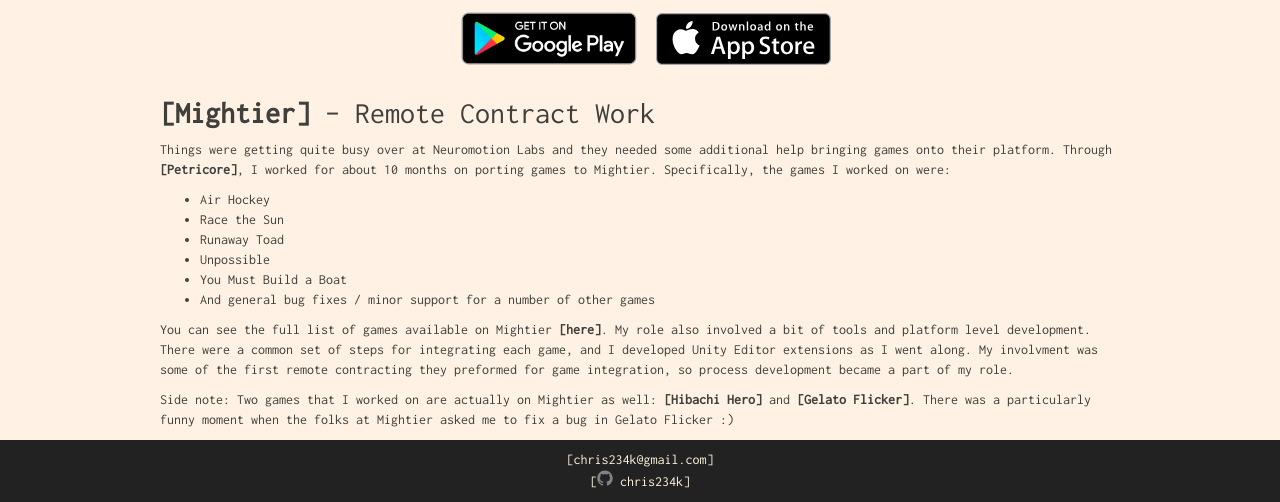
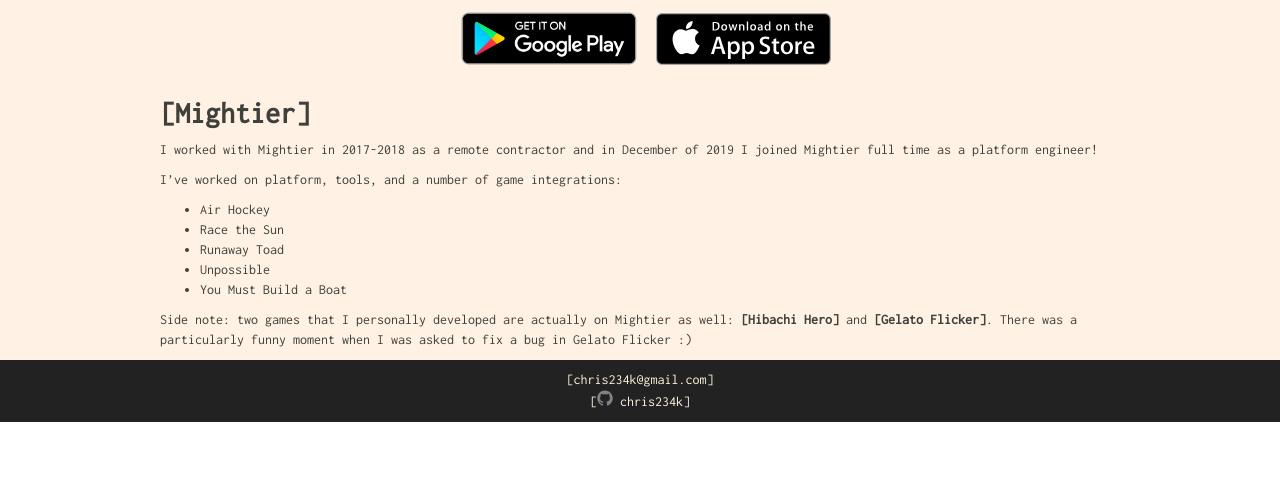
Before and after one commit to Chris234k/chris234k.github.io, a Jekyll site: the page built from _games/mightier.md, in a window 1280 px wide. Shown: the part 822-1324 px from the top of the page. Built offline with Jekyll 4.4.1, drawn with Linux system fonts in a browser that asks for light colours; after the commit the page ends 1244 px from its top, so only the background shows below that.

Commit message:
Updated pages now that I work at Mightier!

```diff
--- a/_games/mightier.md
+++ b/_games/mightier.md
@@ -7,20 +7,18 @@
 trailer: https://www.youtube.com/embed/ZfRh4nv_iFo
 google-play: https://play.google.com/store/apps/details?id=com.neuromotion.mightier&hl=en_US
 ios: https://itunes.apple.com/us/app/mightier/id1333675573?ls=1&mt=8
-grid-rank: 5
+grid-rank: 10
 ---
 
-## [Mightier](https://mightier.com/) -- Remote Contract Work
+## [Mightier](https://mightier.com/)
 
-Things were getting quite busy over at Neuromotion Labs and they needed some additional help bringing games onto their platform. Through [Petricore](https://petricoregames.com/), I worked for about 10 months on porting games to Mightier. Specifically, the games I worked on were:
+I worked with Mightier in 2017-2018 as a remote contractor and in December of 2019 I joined Mightier full time as a platform engineer!
 
+I've worked on platform, tools, and a number of game integrations:
 - Air Hockey
 - Race the Sun
 - Runaway Toad
 - Unpossible
 - You Must Build a Boat
-- And general bug fixes / minor support for a number of other games
 
-You can see the full list of games available on Mightier [here](https://mightier.com/games). My role also involved a bit of tools and platform level development. There were a common set of steps for integrating each game, and I developed Unity Editor extensions as I went along. My involvment was some of the first remote contracting they preformed for game integration, so process development became a part of my role.
-
-Side note: Two games that I worked on are actually on Mightier as well: [Hibachi Hero](/games/hibachihero) and [Gelato Flicker](/games/gelatoflicker). There was a particularly funny moment when the folks at Mightier asked me to fix a bug in Gelato Flicker :)
+Side note: two games that I personally developed are actually on Mightier as well: [Hibachi Hero](/games/hibachihero) and [Gelato Flicker](/games/gelatoflicker). There was a particularly funny moment when I was asked to fix a bug in Gelato Flicker :)
```
Also changed, not shown: about.md (+6 -1 lines).
